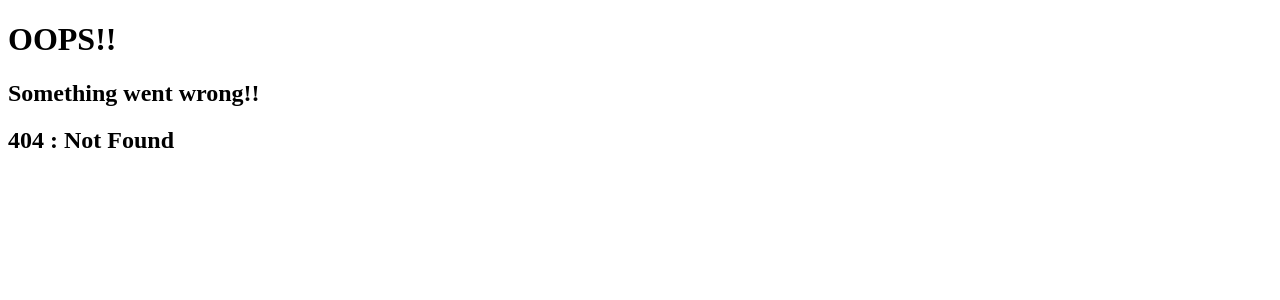
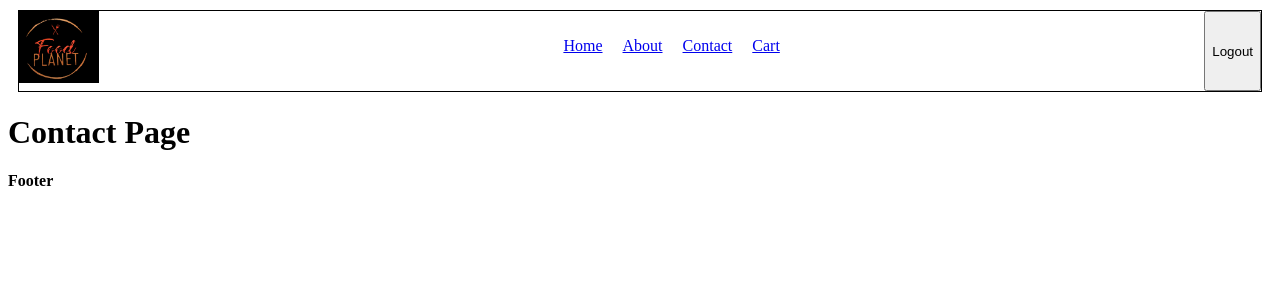
Before and after one commit to KunalMundra/Food-Planet, a React (Vite) app: page /contact in a window 1280 px wide. Before the commit this address had no page. Shown: the top 300 px of the page. Built offline with nearby package versions, Linux system fonts and the light colour scheme.

Commit message:
Contact Page added and Outlet component imported

```diff
--- a/src/App.js
+++ b/src/App.js
@@ -3,15 +3,16 @@
 import Header from "./components/Header"
 import Body from "./components/Body"
 import Footer from "./components/Footer"
-import { RouterProvider, createBrowserRouter } from "react-router-dom";
+import { Outlet, RouterProvider, createBrowserRouter } from "react-router-dom";
 import About from "./components/About";
 import Error from "./components/Error";
+import Contact from "./components/Contact";
 
 const AppLayout = () => {
     return (
         <>
             <Header />
-            <Body />
+            <Outlet />
             <Footer />
         </>
     )
@@ -21,11 +22,21 @@
     {
         path: "/",
         element: <AppLayout />,
-        errorElement: <Error />
-    },
-    {
-        path: "/about",
-        element: <About />
+        errorElement: <Error />,
+        children: [
+            {
+                path: "/",
+                element: <Body />
+            },
+            {
+                path: "/about",
+                element: <About />
+            },
+            {
+                path: "/contact",
+                element: <Contact />
+            },
+        ]
     }
 ])
 
--- /dev/null
+++ b/src/components/Contact.js
@@ -0,0 +1,9 @@
+const Contact = () => {
+    return (
+        <div>
+            <h1>Contact Page</h1>
+        </div>
+    )
+}
+
+export default Contact;
--- a/src/components/Header.js
+++ b/src/components/Header.js
@@ -1,5 +1,6 @@
 import { useState } from "react";
 import Logo from "../assets/img/Logo.jpg"
+import { Link } from "react-router-dom";
 
 const Title = () => (
     <h1 className="title" key="h1">
@@ -18,10 +19,10 @@
             <Title />
             <div className="nav-items">
                 <ul>
-                    <li>Home</li>
-                    <li>About</li>
-                    <li>Contact</li>
-                    <li>Cart</li>
+                    <li> <Link to="/">Home</Link></li>
+                    <li> <Link to="/about">About</Link></li>
+                    <li> <Link to="/contact">Contact</Link></li>
+                    <li> <Link to="/cart">Cart</Link></li>
                 </ul>
             </div>
             {isLoggedin ?
```
